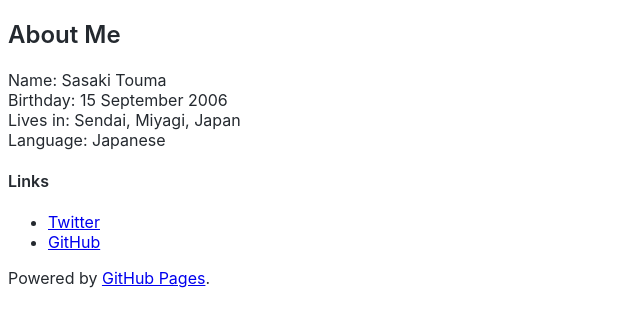
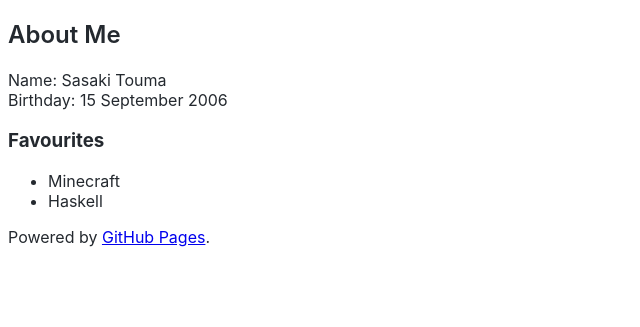
Before and after one commit to t-sasaki915/t-sasaki-net, a Jekyll site: the page built from docs/index.md, in a window 1280 px wide. Shown: the top 327 px of the page, without its empty margins (0-640 px from the left). Built offline with Jekyll 4.4.1, drawn with Linux system fonts in a browser that asks for light colours; Markdown is read by kramdown in place of the engine named in the settings.

Commit message:
Update index.md

```diff
--- a/docs/index.md
+++ b/docs/index.md
@@ -7,9 +7,7 @@ title: About Me
 
 Name: Sasaki Touma<br>
 Birthday: 15 September 2006<br>
-Lives in: Sendai, Miyagi, Japan<br>
-Language: Japanese
 
-#### Links
-* [Twitter](https://twitter.com/tsasaki915)
-* [GitHub](https://github.com/t-sasaki915)
+### Favourites
+* Minecraft
+* Haskell
```
